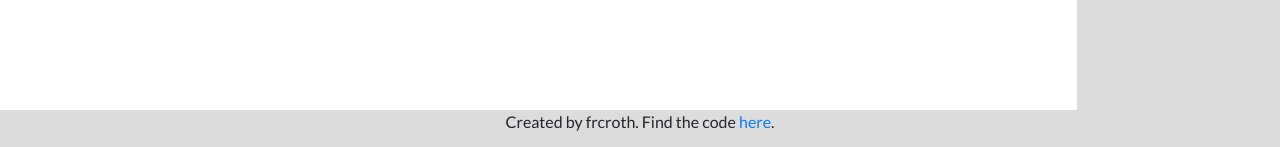
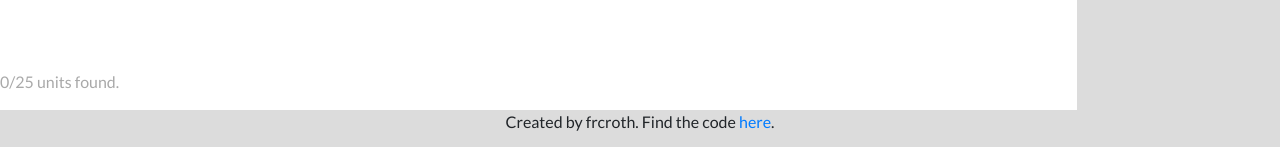
Before and after one commit to frcroth/metric-meld, a website built with webpack: page index.html in a window 1280 px wide. Shown: the part 650-797 px from the top of the page. Built offline with nearby package versions, Linux system fonts and the light colour scheme.

Commit message:
Add progress indicator

```diff
--- a/css/custom.css
+++ b/css/custom.css
@@ -102,3 +102,9 @@
 #lib-heading {
     max-height: 10%;
 }
+
+#progress-indicator {
+    position: absolute;
+    bottom: 0;
+    color: darkgray;
+}
--- a/index.html
+++ b/index.html
@@ -25,6 +25,7 @@
     <div class="row" id="main-row">
         <div class="col-10 workspace" id="workspace">
             <h2 class="heading">Workspace</h2>
+            <p id="progress-indicator">0/XX units found</p>
         </div>
         <div class="col-2 library" id="lib">
             <h2 class="heading" id="lib-heading">Library</h2>
--- a/src/library.ts
+++ b/src/library.ts
@@ -2,6 +2,7 @@ import { compositions } from "./compositions";
 import { Unit } from "./units";
 
 export class Library {
+
 
     baseUnits: Array<Unit>;
     foundDerivedUnits: Array<Unit>;
@@ -31,6 +32,12 @@ export class Library {
         return "All units found!";
     }
 
+    getProgressHint(): string {
+        let foundCount = this.foundDerivedUnits.length;
+        let totalCount = this.allCompositions.length;
+        return `${foundCount}/${totalCount} units found.`;
+    }
+
     addFoundElement(unit: Unit) {
         this.foundDerivedUnits.push(unit);
         this.notFoundUnits.delete(unit.assignedName);
--- a/src/ui.ts
+++ b/src/ui.ts
@@ -303,8 +303,8 @@ export class UI {
 
     updateText() {
         document.getElementById("next-unit").innerHTML=this.library.getNextCompositionHint();
+        document.getElementById("progress-indicator").innerHTML=this.library.getProgressHint();
     }
 }
 
-// TODO: When dragging over library, remove element
 // TODO: Formula collection?
--- a/src/units.ts
+++ b/src/units.ts
@@ -279,4 +279,3 @@ export function combineUnits(unit1: Unit, unit2: Unit) {
 
 // TODO: Name units, find units from compositions, factors
 // TODO: Add quantity and explanation?
-// TODO: Add goals? Write how many units can be found on library?
```
